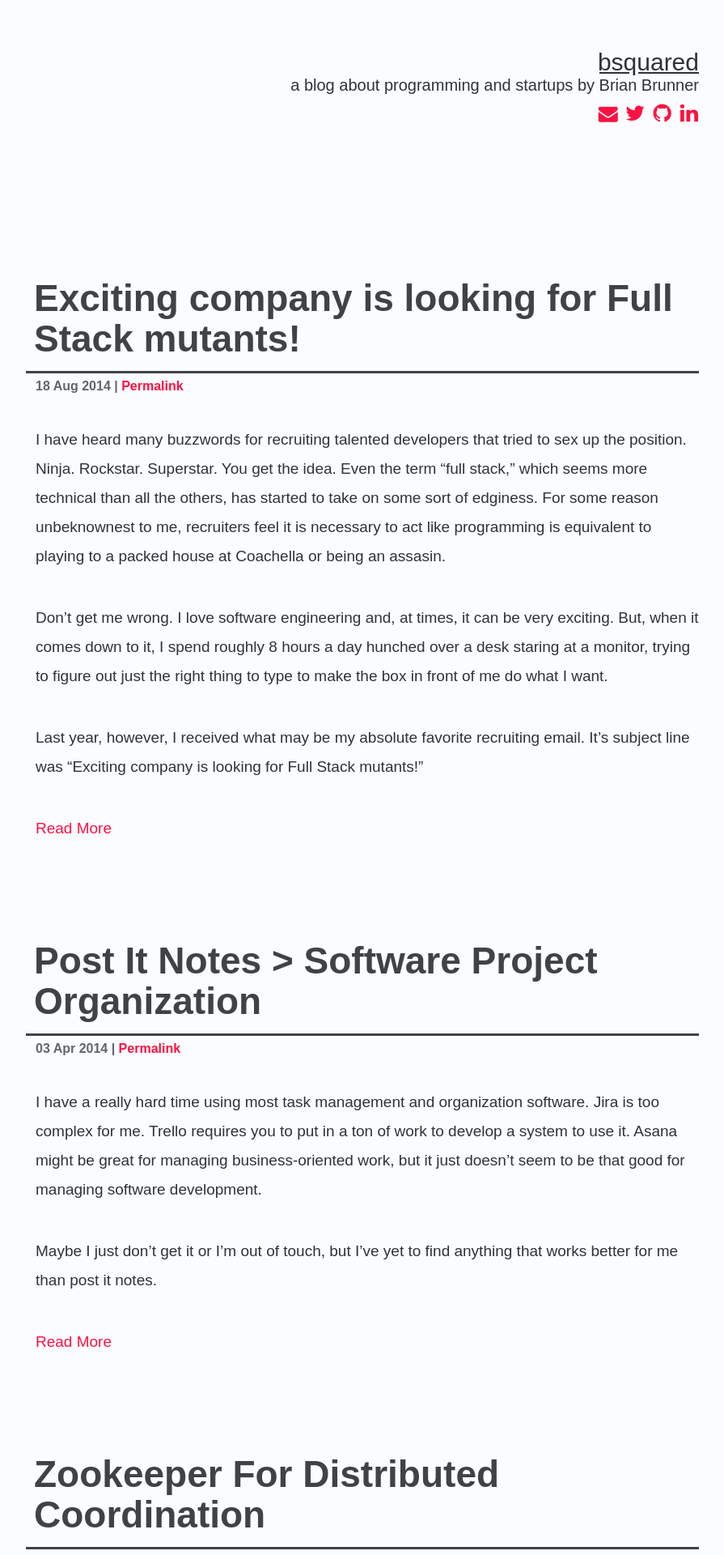
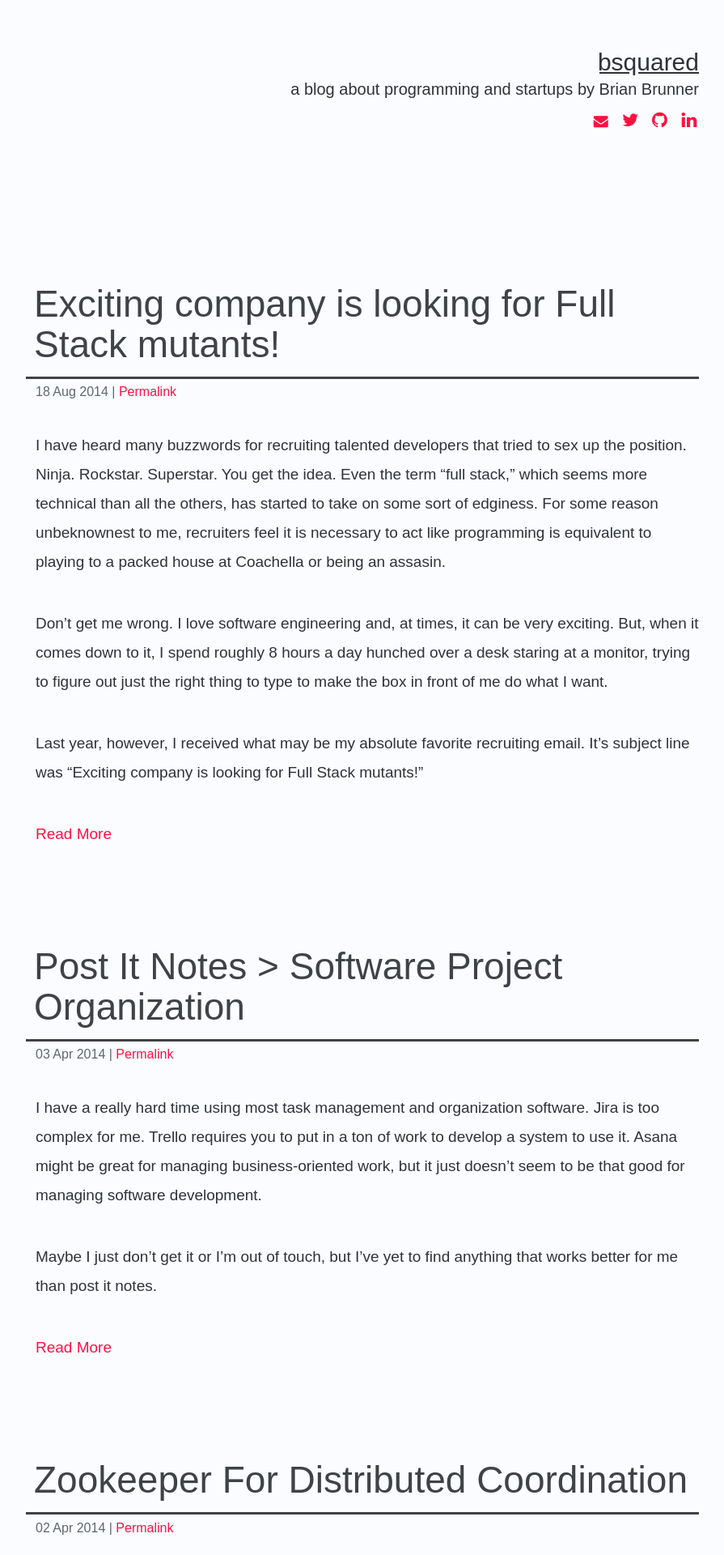
Before and after one commit to brianbrunner/brianbrunner.github.io, a Jekyll site: the page built from index.html, in a window 1280 px wide. Shown: the top 1920 px of the page at 81% size, without its empty margins (186-1081 px from the left). Built offline with Jekyll 4.4.1, drawn with Linux system fonts in a browser that asks for light colours; nearby versions of some CDN libraries; the list of posts is cut into pages by our own code; comment, search, counter and statistics services are not loaded.

Commit message:
Updated styling

```diff
--- a/css/style.css
+++ b/css/style.css
@@ -4,6 +4,7 @@ body {
 }
 h1, h2, h3, h4, h5, h6 {
   color: #404346;
+  font-weight: normal !important;
 }
 a, a:visited {
   color: #ff1140;
@@ -49,17 +50,18 @@ article blockquote, article header, article section, article footer, .inner {
  width: 37px;
 }
 .header h2 {
+  margin-top: 5px !important;
+  font-weight: 200 !important;
   font-size: 20px;
 }
 .header h1, .header h2 {
   text-align: right;
   margin: 0;
   color: #303336 !important;
-  font-weight: 300;
 }
 .header .social-links
 {
-  margin-top: 5px;
+  margin-top: 10px;
   text-align: right;
 }
 .header .social-links a {
@@ -68,12 +70,14 @@ article blockquote, article header, article section, article footer, .inner {
   -webkit-transition: 0.25s;
   text-align: center;
   width: 24px;
-  margin: 5px 0 0 5px;
-  font-size: 26px;
+  margin: 5px 0 0 8px;
+  font-size: 22px;
+  line-height: 22px;
   font-family: FontAwesome !important;
 }
 .header .social-links .fa-envelope {
-  font-size: 24px;
+  line-height: 18px;
+  font-size: 18px;
 }
 .header.minimized {
   position: fixed;
@@ -86,6 +90,9 @@ article blockquote, article header, article section, article footer, .inner {
   padding: 0px;
   font-size:20px;
   line-height: 20px;
+}
+article {
+  font-weight: 300;
 }
 article header {
   margin: 110px auto 70px;
@@ -146,13 +153,18 @@ hr {
   background-color: #999;
 }
 code {
-  background-color: #e0e0e0;
+  color: #ddd;
+  background-color: #606060;
   padding: 2px 5px;
 }
 pre {
-  background-color: #e0e0e0;
-  overflow:scroll;
+  font-size: 14px;
+  line-height: 24px;
+  color: #ddd;
+  background-color: #606060;
+  overflow: scroll;
   padding: 14px 20px;
+  max-height: 400px;
 }
 pre code {
   padding: 0;
```
